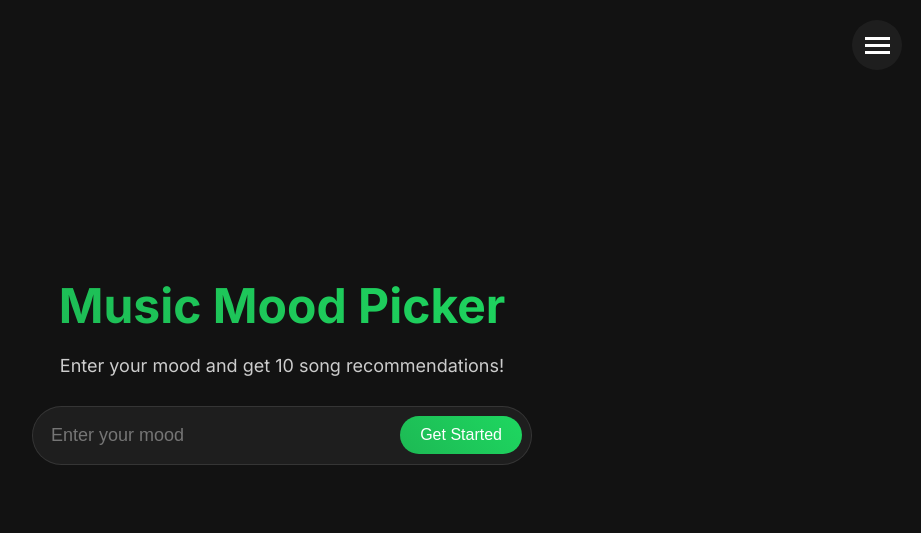
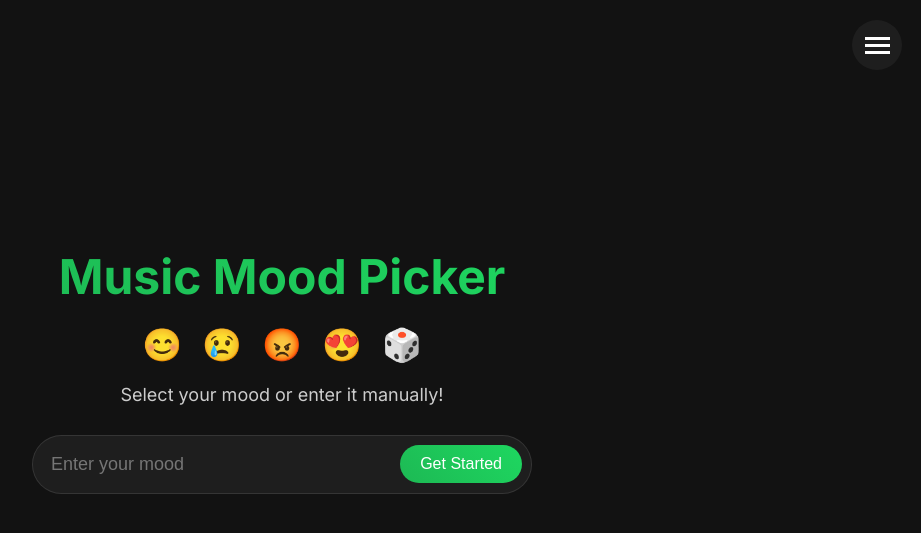
Before and after one commit to FilipposMylonas/SongMoodPIcker, a Flask app: page / in a window 1280 px wide. Shown: the top 533 px of the page, without its empty margins (358-1279 px from the left). Run offline with Flask 3, Linux system fonts and the light colour scheme; data that the repository does not hold is empty; parts of the project's set-up code (start-up, migrations or seed data) failed here and were passed over.

Commit message:
Added Emojis

```diff
--- a/app.py
+++ b/app.py
@@ -129,6 +129,9 @@ def recommend():
     user_input = request.form['mood']
     print(f"Received mood input: {user_input}")
 
+    if user_input == 'random':
+        user_input = random.choice(list(MOOD_TO_ATTRIBUTES.keys()))  # Pick a random mood
+
     if 'history' not in session:
         session['history'] = []
         print("Initialized new session history.")
--- a/templates/index.html
+++ b/templates/index.html
@@ -50,6 +50,28 @@
             margin-bottom: 20px;
         }
 
+        /* Emoji button container centered under title */
+        .emoji-buttons-container {
+            display: flex;
+            justify-content: center;
+            margin-bottom: 20px;
+        }
+
+        /* Emoji button styling */
+        .emoji-button {
+            background: none;
+            border: none;
+            font-size: 32px;
+            margin: 0 10px;
+            cursor: pointer;
+            transition: transform 0.2s ease;
+        }
+
+        /* Add hover effect */
+        .emoji-button:hover {
+            transform: scale(1.3);
+        }
+
         /* style for general paragraph text */
         p {
             font-size: 18px;
@@ -84,7 +106,7 @@
         }
 
         /* style for submit button */
-        button {
+        button[type="submit"] {
             position: absolute;
             right: 10px;
             top: 50%;
@@ -100,14 +122,8 @@
         }
 
         /* hover effect for submit button */
-        button:hover {
+        button[type="submit"]:hover {
             background: linear-gradient(45deg, #1ED760, #1DB954);
-        }
-
-        /* disabled button styling */
-        button:disabled {
-            background: #cccccc;
-            cursor: not-allowed;
         }
 
         /* songs container styling */
@@ -281,13 +297,26 @@
 <div class="main-container" id="main-container">
     <div class="picker-container">
         <h1>Music Mood Picker</h1>
-        <p>Enter your mood and get 10 song recommendations!</p>
+
+        <!-- Emoji buttons directly under the title -->
+        <div class="emoji-buttons-container">
+            <button class="emoji-button" onclick="submitMood('happy')">😊</button>
+            <button class="emoji-button" onclick="submitMood('sad')">😢</button>
+            <button class="emoji-button" onclick="submitMood('angry')">😡</button>
+            <button class="emoji-button" onclick="submitMood('romantic')">😍</button>
+            <button class="emoji-button" onclick="submitMood('random')">🎲</button>
+        </div>
+
+        <p>Select your mood or enter it manually!</p>
+
+        <!-- Manual mood input -->
         <form id="mood-form">
             <div class="input-container">
                 <input type="text" id="mood" name="mood" placeholder="Enter your mood" required>
                 <button type="submit" id="submit-button">Get Started</button>
             </div>
         </form>
+
         <div id="loading-message"></div>
     </div>
 
```
Also changed, not shown: 2 other files.
